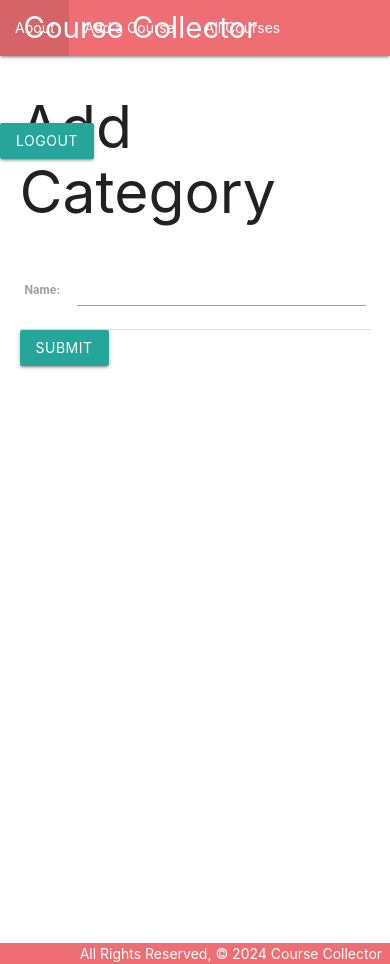
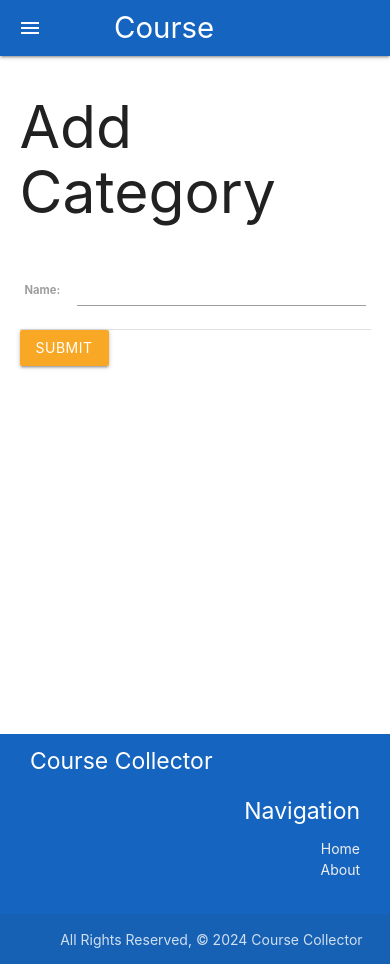
Before and after one commit to asands94/coursecollector, a Django app: page /category/create in a window 390 px wide. Run offline with Django 5.2, Linux system fonts and the light colour scheme; the visitor is signed in with stand-in values (Sample User, id 1).

Commit message:
responsive nav

```diff
--- a/main_app/static/css/style.css
+++ b/main_app/static/css/style.css
@@ -12,3 +12,11 @@ footer.page-footer {
   padding-top: 0;
   text-align: right;
 }
+
+li > span {
+  color: #0277bd !important;
+}
+
+input:focus {
+  border-bottom-color: #0277bd !important;
+}
--- a/main_app/templates/base.html
+++ b/main_app/templates/base.html
@@ -11,6 +11,10 @@
       href="https://cdnjs.cloudflare.com/ajax/libs/materialize/1.0.0/css/materialize.min.css"
     />
     <link
+      href="https://fonts.googleapis.com/icon?family=Material+Icons"
+      rel="stylesheet"
+    />
+    <link
       rel="stylesheet"
       type="text/css"
       href="{% static 'css/style.css' %}"
@@ -18,17 +22,16 @@
     <script src="https://cdnjs.cloudflare.com/ajax/libs/materialize/1.0.0/js/materialize.min.js"></script>
   </head>
   <body>
-    <header class="navbar-fixed">
+    <header class="navbar">
       <nav>
-        <div class="nav-wrapper">
-          <ul>
-            <li>
-              <a href="/" class="left brand-logo"
-                >&nbsp;&nbsp;Course Collector</a
-              >
-            </li>
-          </ul>
-          <ul class="right">
+        <div class="nav-wrapper blue darken-3">
+          <a href="{% url 'home' %}" class="brand-logo"
+            >&nbsp;&nbsp;Course Collector</a
+          >
+          <a href="#" data-target="mobile" class="sidenav-trigger"
+            ><i class="material-icons">menu</i></a
+          >
+          <ul class="right hide-on-med-and-down">
             <li><a href="/about">About</a></li>
             {% if user.is_authenticated %}
             <li><a href="{% url 'course_create' %}">Add a Course</a></li>
@@ -39,7 +42,11 @@
             <li>
               <form method="POST" action="{% url 'logout' %}">
                 {% csrf_token%}
-                <input type="submit" value="Logout" class="btn" />
+                <input
+                  type="submit"
+                  value="Logout"
+                  class="btn yellow darken-3"
+                />
               </form>
             </li>
             {% else %}
@@ -49,12 +56,67 @@
           </ul>
         </div>
       </nav>
+
+      <ul class="sidenav" id="mobile">
+        <li><a href="/about">About</a></li>
+        {% if user.is_authenticated %}
+        <li><a href="{% url 'course_create' %}">Add a Course</a></li>
+        <li><a href="{% url 'course_index' %}">All Courses</a></li>
+        <li><a href="{% url 'category_create' %}">Add a Category</a></li>
+        <li><a href="{% url 'category_index' %}">All Categories</a></li>
+        <li><a href="{% url 'goal' user.id %}">Goal</a></li>
+        <li>
+          <form method="POST" action="{% url 'logout' %}">
+            {% csrf_token%}
+            <input type="submit" value="Logout" class="btn yellow darken-3" />
+          </form>
+        </li>
+        {% else %}
+        <li><a href="{% url 'signup' %}">Sign Up</a></li>
+        <li><a href="{% url 'login' %}">Log In</a></li>
+        {% endif %}
+      </ul>
     </header>
     <main class="container">{% block content %} {% endblock %}</main>
-    <footer class="page-footer">
+    <!-- <footer class="page-footer blue darken-3">
       <div class="right">
         All Rights Reserved, &copy; 2024 Course Collector &nbsp;
+      </div>
+    </footer> -->
+    <footer class="page-footer blue darken-3">
+      <div class="container">
+        <div class="row">
+          <div class="col l6 s12">
+            <h5 class="white-text left">Course Collector</h5>
+          </div>
+          <div class="col l4 offset-l2 s12">
+            <h5 class="white-text">Navigation</h5>
+            <ul>
+              <li>
+                <a class="grey-text text-lighten-3" href="{%url 'home' %}"
+                  >Home</a
+                >
+              </li>
+              <li>
+                <a class="grey-text text-lighten-3" href="{%url 'about' %}"
+                  >About</a
+                >
+              </li>
+            </ul>
+          </div>
+        </div>
+      </div>
+      <div class="footer-copyright">
+        <div class="container">
+          All Rights Reserved, &copy; 2024 Course Collector &nbsp;
+        </div>
       </div>
     </footer>
   </body>
 </html>
+<script>
+  document.addEventListener('DOMContentLoaded', function () {
+    var elems = document.querySelectorAll('.sidenav')
+    var instances = M.Sidenav.init(elems, {})
+  })
+</script>
--- a/main_app/templates/category/category_confirm_delete.html
+++ b/main_app/templates/category/category_confirm_delete.html
@@ -3,12 +3,12 @@
 
 <h4>
   Are you sure you want to delete
-  <span class="teal-text">{{ object.name }}</span>?
+  <span class="yellow darken-3-text">{{ object.name }}</span>?
 </h4>
 
 <form action="" method="POST">
   {% csrf_token %}
-  <input type="submit" value="Yes - Delete!" class="btn" />
+  <input type="submit" value="Yes - Delete!" class="btn yellow darken-3" />
   <a href="{% url 'course_detail' category.id %}">Cancel</a>
 </form>
 {% endblock %}
--- a/main_app/templates/category/category_form.html
+++ b/main_app/templates/category/category_form.html
@@ -1,5 +1,5 @@
 {% extends 'base.html' %} {% block content %} {% if object %}
-<h1>Edit <span class="teal-text">{{object.name}}</span></h1>
+<h1>Edit <span class="yellow-text text-darken-3">{{object.name}}</span></h1>
 {% else %}
 <h1>Add Category</h1>
 {% endif %}
@@ -9,6 +9,6 @@
   <table>
     {{ form.as_table }}
   </table>
-  <input type="submit" value="Submit" class="btn" />
+  <input type="submit" value="Submit" class="btn yellow darken-3" />
 </form>
 {% endblock %}
--- a/main_app/templates/course/course_confirm_delete.html
+++ b/main_app/templates/course/course_confirm_delete.html
@@ -3,12 +3,12 @@
 
 <h4>
   Are you sure you want to delete
-  <span class="teal-text">{{ object.name }}</span>?
+  <span class="yellow darken-3-text">{{ object.name }}</span>?
 </h4>
 
 <form action="" method="POST">
   {% csrf_token %}
-  <input type="submit" value="Yes - Delete!" class="btn" />
+  <input type="submit" value="Yes - Delete!" class="btn yellow darken-3" />
   <a href="{% url 'course_detail' course.id %}">Cancel</a>
 </form>
 {% endblock %}
--- a/main_app/templates/course/course_form.html
+++ b/main_app/templates/course/course_form.html
@@ -1,5 +1,5 @@
 {% extends 'base.html' %} {% block content %} {% if object %}
-<h1>Edit <span class="teal-text">{{object.name}}</span></h1>
+<h1>Edit <span class="yellow-text text-darken-3">{{object.name}}</span></h1>
 {% else %}
 <h1>Add Course</h1>
 {% endif %}
@@ -9,7 +9,7 @@
   <table>
     {{ form.as_table }}
   </table>
-  <input type="submit" value="Submit" class="btn" />
+  <input type="submit" value="Submit" class="btn yellow darken-3" />
 </form>
 
 <script>
--- a/main_app/templates/goal/goal_form.html
+++ b/main_app/templates/goal/goal_form.html
@@ -1,5 +1,5 @@
 {% extends 'base.html' %} {% block content %} {% if user.goal.name %}
-<h1>Edit <span class="teal-text">Goal</span></h1>
+<h1>Edit <span class="yellow-text text-darken-3">Goal</span></h1>
 {% else %}
 <h1>Add Goal</h1>
 {% endif %}
@@ -9,7 +9,7 @@
   <table>
     {{ form.as_table }}
   </table>
-  <input type="submit" value="Submit" class="btn" />
+  <input type="submit" value="Submit" class="btn yellow darken-3" />
 </form>
 
 {% endblock %}
--- a/main_app/templates/registration/login.html
+++ b/main_app/templates/registration/login.html
@@ -4,7 +4,7 @@
 <form method="POST" action="{% url 'login' %}">
   {% csrf_token %} {{ form.as_p }}
   <input type="hidden" name="next" value="{{ next }}" />
-  <button type="submit" class="btn">Log In</button>
+  <button type="submit" class="btn yellow darken-3">Log In</button>
 </form>
 
 {% endblock %}
--- a/main_app/templates/registration/signup.html
+++ b/main_app/templates/registration/signup.html
@@ -4,7 +4,7 @@
 <form method="POST" action="{% url 'signup' %}">
   {% csrf_token %} {{ form.as_p }}
   <input type="hidden" name="next" value="{{ next }}" />
-  <button type="submit" class="btn">Sign Up</button>
+  <button type="submit" class="btn yellow darken-3">Sign Up</button>
 </form>
 
 {% endblock %}
```
Also changed, not shown: main_app/templates/course/course_detail.html (+4 -7 lines), main_app/templates/course/course_list.html (+6 -1 lines).
